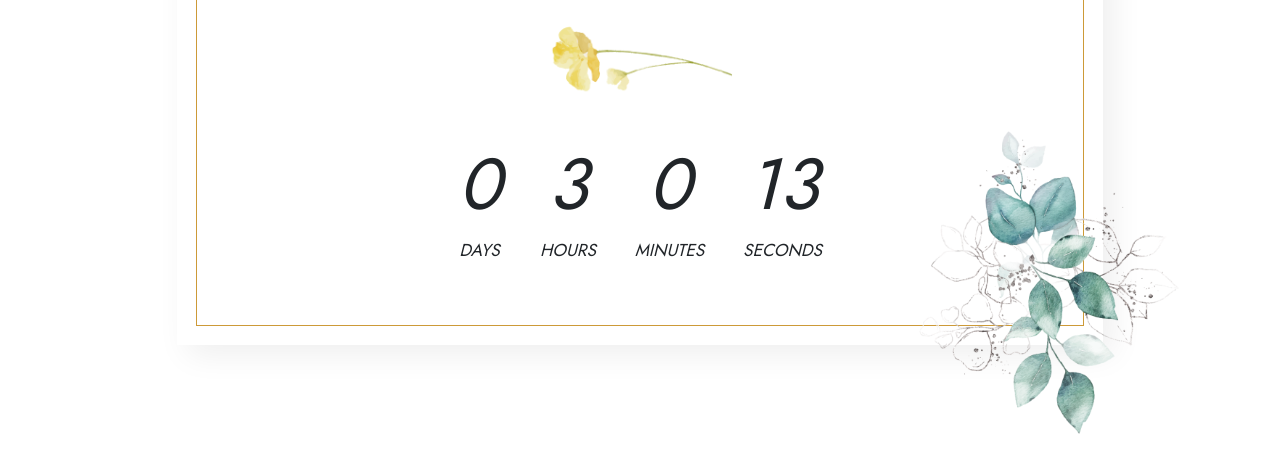
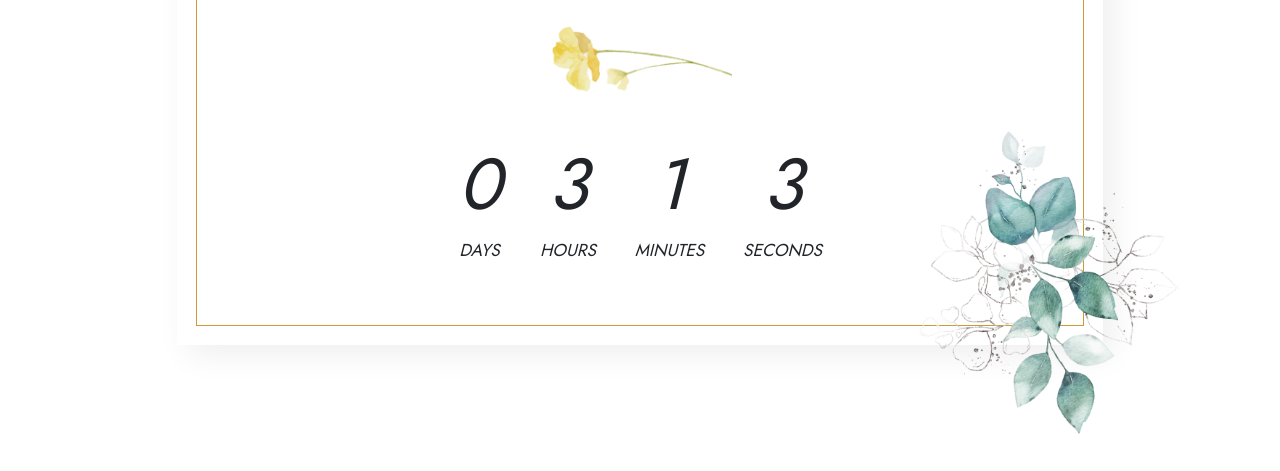
Before and after one commit to h-coder7/noor, a plain HTML site: page index.html in a window 1280 px wide. Shown: the part 924-1395 px from the top of the page. Drawn offline with Linux system fonts and the light colour scheme; a web font is replaced by a local one.

Commit message:
Update index.html

```diff
--- a/index.html
+++ b/index.html
@@ -139,7 +139,7 @@
         day = hour * 24,
         week = day * 7;
 
-    let countDown = new Date('sep 27, 2024 01:45:30').getTime(),
+    let countDown = new Date('sep 27, 2024 01:46:20').getTime(),
         x = setInterval(function() {
 
             let now = new Date().getTime(),
```
